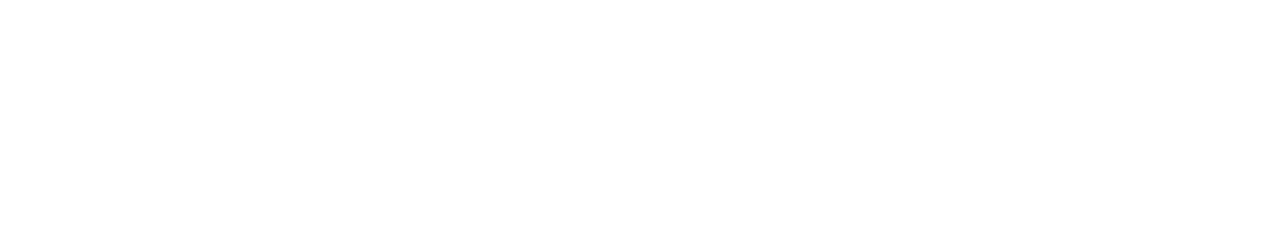
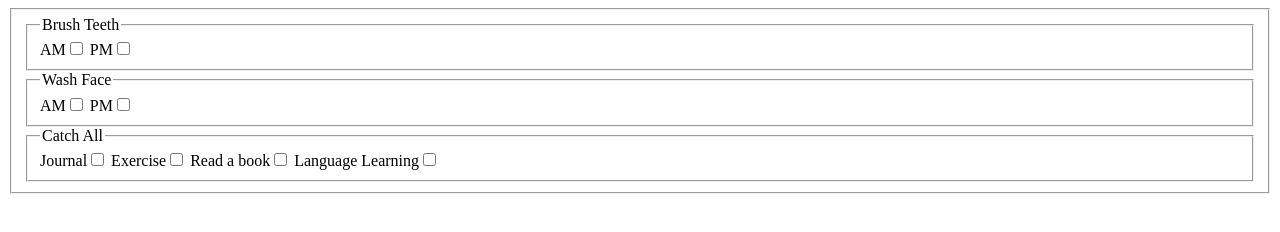
Before and after one commit to exaimz/personalProject, a plain HTML site: page index.html in a window 1280 px wide. Drawn offline with Linux system fonts and the light colour scheme.

Commit message:
Create a form with the id habitForm and add context to it

```diff
--- a/index.html
+++ b/index.html
@@ -3,9 +3,46 @@
 <head>
     <meta charset="UTF-8">
     <meta name="viewport" content="width=device-width, initial-scale=1.0">
-    <title>Document</title>
+    <title>projectE</title>
     <link href="styles.css" rel="stylesheet">
 </head>
 <body>
+    <form id="habitForm">
+        <fieldset id="habitFormFieldset">
+                <fieldset class="inlineCheckboxes" id="brushTeeth">
+                    <legend>Brush Teeth</legend>
+                    <label for="amBrushTeeth">
+                        AM<input class="checkbox" type="checkbox" id="amBrushTeeth">
+                    </label>
+                    <label for="pmBrushTeeth">
+                        PM<input  class="checkbox"type="checkbox" id="pmBrushTeeth">
+                    </label>
+                </fieldset>
+                <fieldset class="inlineCheckboxes" id="washFace">
+                    <legend>Wash Face</legend>
+                    <label for="amWashFace">
+                        AM<input class="checkbox" type="checkbox" id="amWashFace">
+                    </label>
+                    <label for="pmWashFace">
+                        PM<input class="checkbox" type="checkbox" id="pmWashFace">
+                    </label>
+                </fieldset>
+                <fieldset class="inlineCheckboxes" id="catchAll">
+                    <legend>Catch All</legend>
+                    <label for="journal">
+                        Journal<input class="checkbox" type="checkbox" id="journal">
+                    </label>
+                    <label for="exercise">
+                        Exercise<input class="checkbox" type="checkbox" id="exercise">
+                    </label>
+                    <label for="readBook">
+                        Read a book<input class="checkbox" type="checkbox" id="readBook">
+                    </label>
+                    <label for="languageLearning">
+                        Language Learning<input class="checkbox" type="checkbox" id="languageLearning">
+                    </label>
+                </fieldset>
+        </fieldset>
+    </form>
 </body>
 </html>
```
